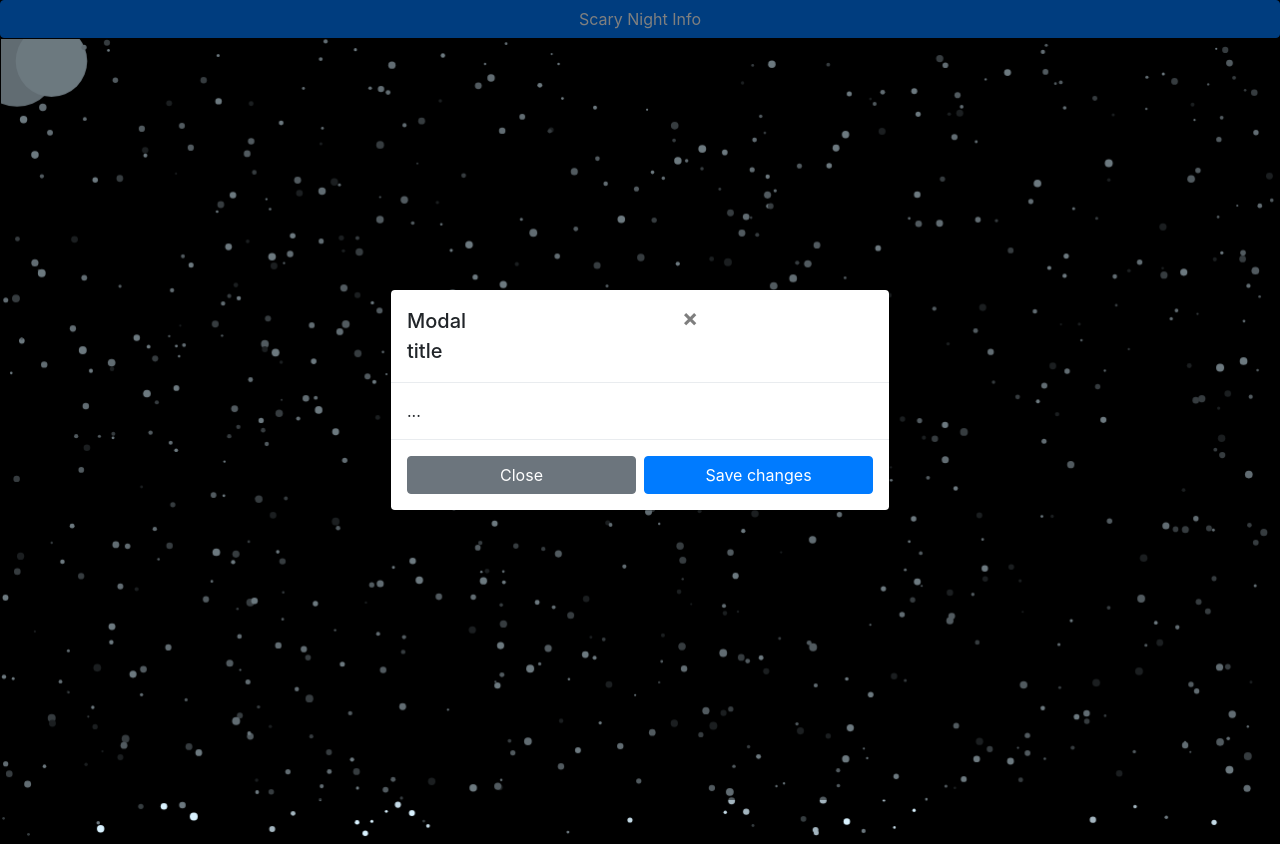
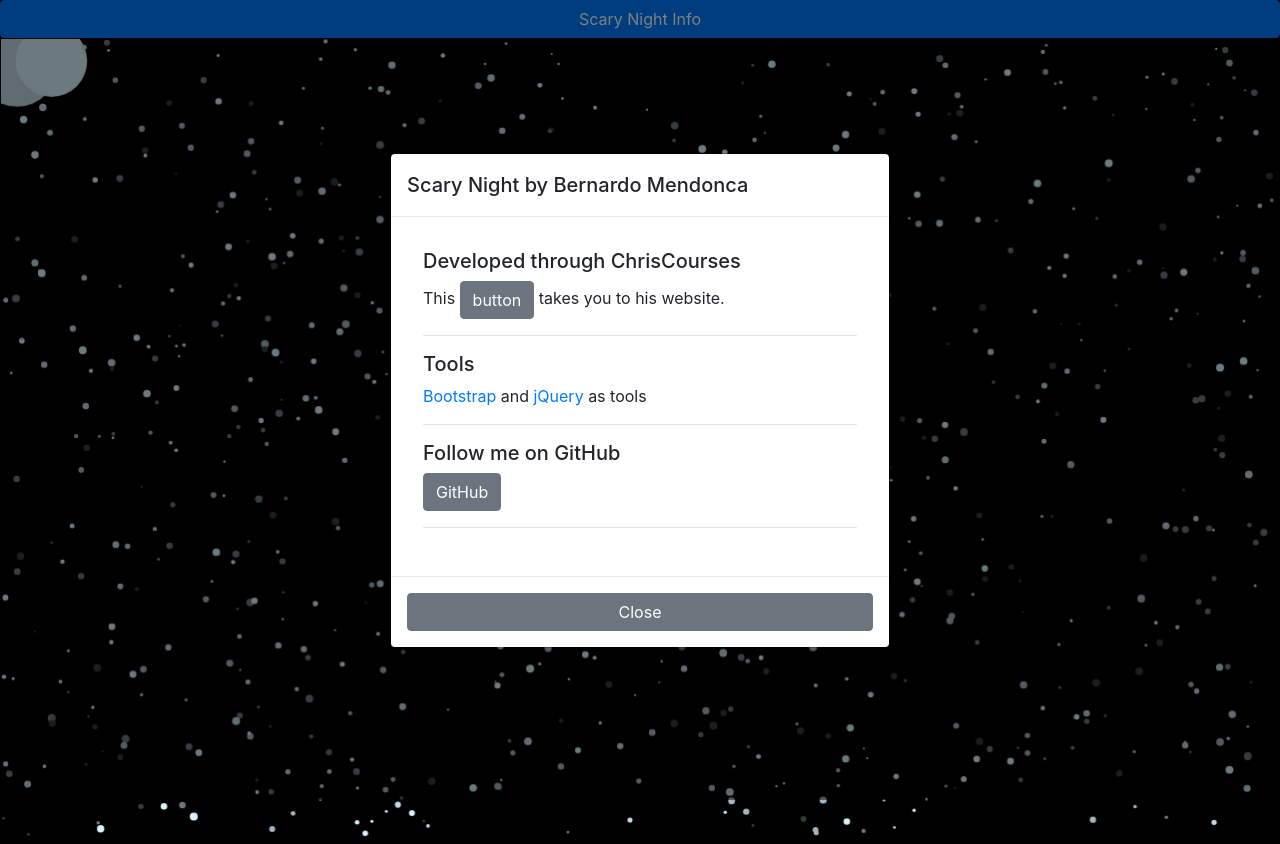
Before and after one commit to bernardomendonca/canvas-interact-sizeChanger, a plain HTML site: page index.html in a window 1280 px wide. Both pictures are taken after a click on the button "Scary Night Info". Drawn offline with nearby package versions, Linux system fonts and the light colour scheme.

Commit message:
Added modal and informations

```diff
--- a/index.html
+++ b/index.html
@@ -17,17 +17,23 @@
 	  <div class="modal-dialog modal-dialog-centered" role="document">
 	    <div class="modal-content">
 	      <div class="modal-header">
-	        <h5 class="modal-title" id="exampleModalLongTitle">Modal title</h5>
-	        <button type="button" class="close" data-dismiss="modal" aria-label="Close">
-	          <span aria-hidden="true">&times;</span>
-	        </button>
+	        <h5 class="modal-title" id="exampleModalLongTitle">Scary Night by Bernardo Mendonca</h5>
 	      </div>
 	      <div class="modal-body">
-	        ...
+	    	<div class="modal-body">
+			  <h5>Developed through ChrisCourses</h5>
+			  <p>This <a href="https://www.chriscourses.com/" role="button" class="btn btn-secondary popover-test" title="ChrisCourse" data-content="Popover body content is set in this attribute.">button</a> takes you to his website. </p>
+			  <hr>
+			  <h5>Tools</h5>
+			  <p><a href="https://getbootstrap.com/" class="tooltip-test" title="Bootstrap">Bootstrap</a> and <a href="https://jquery.com/" class="tooltip-test" title="jQuery">jQuery</a> as tools</p>
+			  <hr>
+			  <h5>Follow me on GitHub</h5>
+			  <p><a href="https://github.com/bernardomendonca/" role="button" class="btn btn-secondary popover-test" title="Bernardo's GitHub" data-content="Popover body content is set in this attribute.">GitHub</a></p>
+			  <hr>
+			</div>
 	      </div>
 	      <div class="modal-footer">
 	        <button type="button" class="btn btn-secondary" data-dismiss="modal">Close</button>
-	        <button type="button" class="btn btn-primary">Save changes</button>
 	      </div>
 	    </div>
 	  </div>
```
Also changed, not shown: style.css (line endings or trailing spaces).
